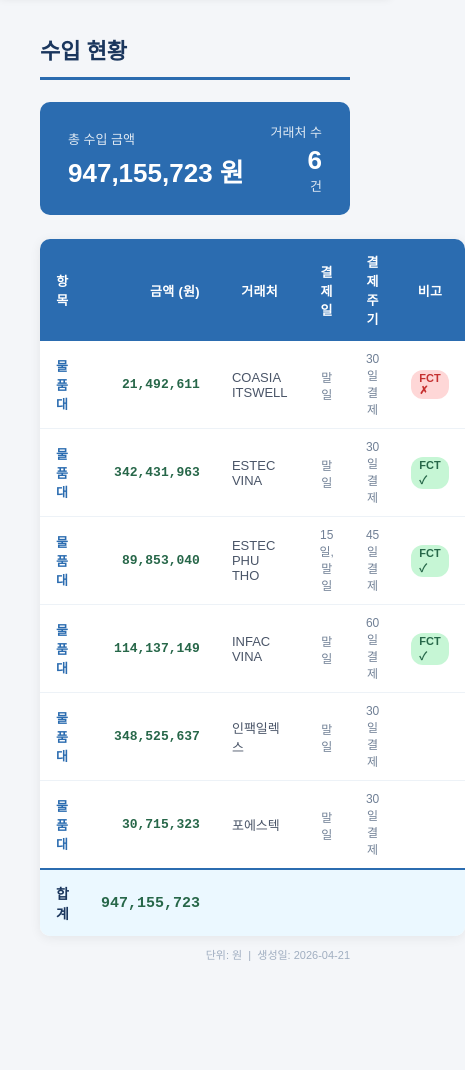
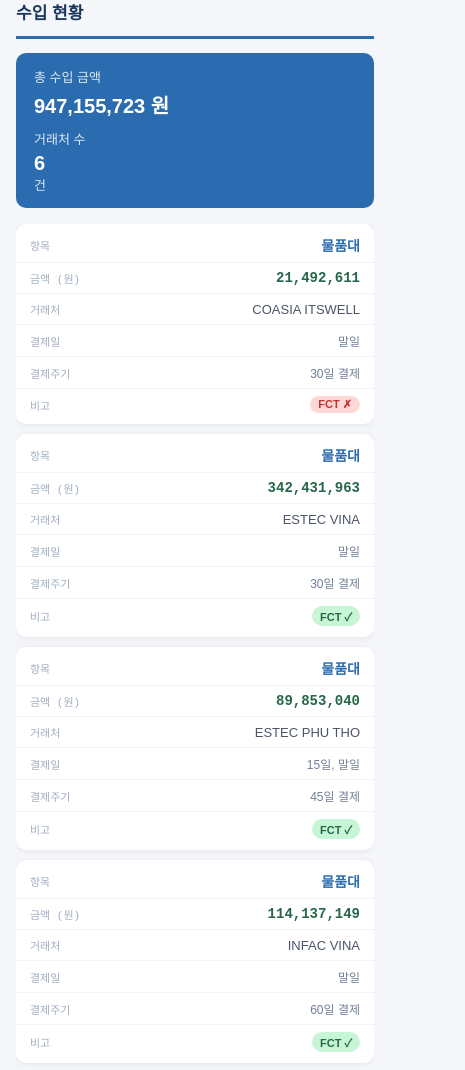
Before and after one commit to ssepfin/income-expense, a plain HTML site: page index.html in a window 390 px wide. Shown: the part 67-1137 px from the top of the page, 465 px wide, since content can reach past the window. Before the commit the page ends 1065 px from the top, so only its background shows below. Drawn offline with Linux system fonts and the light colour scheme.

Commit message:
Add mobile responsive card layout
Co-Authored-By: Claude Sonnet 4.6 <noreply@anthropic.com>

```diff
--- a/index.html
+++ b/index.html
@@ -54,6 +54,7 @@
   .summary-box .amount { font-size: 26px; font-weight: 700; }
   .summary-box .count { font-size: 13px; opacity: 0.85; }
 
+  .table-wrap { overflow-x: auto; -webkit-overflow-scrolling: touch; border-radius: 10px; }
   table { width: 100%; border-collapse: collapse; background: white; border-radius: 10px; overflow: hidden; box-shadow: 0 2px 12px rgba(0,0,0,0.07); }
   thead th { padding: 13px 16px; text-align: center; font-size: 13px; font-weight: 600; letter-spacing: 0.3px; }
   thead th:nth-child(2) { text-align: right; }
@@ -100,6 +101,83 @@
   #expense tbody tr.category-group:hover { background: #fed7d7; }
 
   .auto-badge { background: #ebf4ff; color: #2b6cb0; border-radius: 10px; padding: 2px 8px; font-size: 11px; font-weight: 600; }
+
+  /* ── 모바일 반응형 ── */
+  @media (max-width: 768px) {
+    .tab-nav { padding: 0 16px; }
+    .tab-nav .logo { font-size: 13px; margin-right: 10px; padding: 14px 0; }
+    .tab-btn { padding: 14px 16px; font-size: 13px; }
+
+    .panel { padding: 16px; }
+    h1 { font-size: 17px; margin-bottom: 14px; }
+
+    .summary-box { padding: 14px 18px; margin-bottom: 16px; flex-direction: column; align-items: flex-start; gap: 10px; }
+    .summary-box > div:last-child { text-align: left !important; }
+    .summary-box .amount { font-size: 20px; }
+
+    /* 카드 레이아웃 */
+    .table-wrap { border-radius: 0; overflow: visible; }
+    table { background: transparent; box-shadow: none; border-radius: 0; }
+    thead { display: none; }
+
+    tbody tr {
+      display: block;
+      background: white;
+      border-radius: 10px;
+      margin-bottom: 10px;
+      box-shadow: 0 1px 6px rgba(0,0,0,0.07);
+      border-bottom: none !important;
+      padding: 4px 0;
+    }
+    tbody td {
+      display: flex;
+      justify-content: space-between;
+      align-items: center;
+      padding: 7px 14px;
+      border-bottom: 1px solid #f0f4f8;
+      font-size: 13px;
+      text-align: right !important;
+    }
+    tbody td:last-child { border-bottom: none; }
+    tbody td:empty { display: none; }
+    tbody td::before {
+      content: attr(data-label);
+      font-weight: 500;
+      color: #a0aec0;
+      font-size: 11px;
+      text-align: left;
+      flex-shrink: 0;
+      margin-right: 10px;
+      white-space: nowrap;
+    }
+
+    /* 수입 카드 - 항목 강조 */
+    #income tbody td:nth-child(1) { font-size: 14px; }
+    #income tbody td:nth-child(2) { font-size: 14px; }
+
+    /* 지출 카드 - 항목 강조 */
+    #expense tbody tr.main-row td:nth-child(1) { font-size: 14px; }
+    #expense tbody td:nth-child(2) { font-size: 14px; }
+
+    /* category-group 배경 유지 */
+    #expense tbody tr.category-group { background: #fef2f2; }
+
+    tfoot tr {
+      display: flex;
+      justify-content: space-between;
+      align-items: center;
+      background: white;
+      border-radius: 10px;
+      padding: 12px 14px;
+      box-shadow: 0 1px 6px rgba(0,0,0,0.07);
+      margin-top: 4px;
+    }
+    tfoot td { display: block; padding: 0; border: none; }
+    tfoot td[colspan] { display: none; }
+    tfoot td:nth-child(2) { font-size: 16px; font-family: 'Courier New', monospace; }
+
+    .footer { margin-top: 8px; }
+  }
 </style>
 </head>
 <body>
@@ -125,6 +203,7 @@
       <div class="count">건</div>
     </div>
   </div>
+  <div class="table-wrap">
   <table>
     <thead>
       <tr>
@@ -143,6 +222,7 @@
       <tr><td>합계</td><td>947,155,723</td><td colspan="4"></td></tr>
     </tfoot>
   </table>
+  </div>
   <div class="footer">단위: 원 &nbsp;|&nbsp; 생성일: 2026-04-21</div>
 </div>
 
@@ -160,6 +240,7 @@
       <div class="count">건</div>
     </div>
   </div>
+  <div class="table-wrap">
   <table>
     <thead>
       <tr>
@@ -230,6 +311,7 @@
       <tr><td>합계</td><td id="footerTotal">-</td><td colspan="5"></td></tr>
     </tfoot>
   </table>
+  </div>
   <div class="footer">단위: 원 &nbsp;|&nbsp; 생성일: 2026-04-21</div>
 </div>
 
@@ -248,6 +330,16 @@
   document.getElementById('totalAmount').textContent = total.toLocaleString('ko-KR') + ' 원';
   document.getElementById('footerTotal').textContent = total.toLocaleString('ko-KR');
   document.getElementById('autoCount').textContent = document.querySelectorAll('.auto-badge').length;
+
+  // 모바일 카드 레이아웃용 data-label 주입
+  document.querySelectorAll('table').forEach(table => {
+    const headers = [...table.querySelectorAll('thead th')].map(th => th.textContent.trim());
+    table.querySelectorAll('tbody tr').forEach(row => {
+      [...row.querySelectorAll('td')].forEach((td, i) => {
+        if (headers[i]) td.setAttribute('data-label', headers[i]);
+      });
+    });
+  });
 </script>
 </body>
 </html>
```
